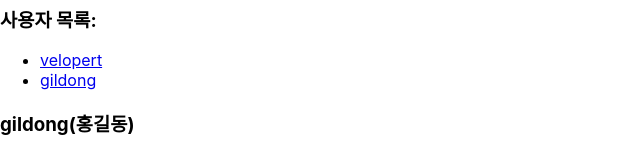
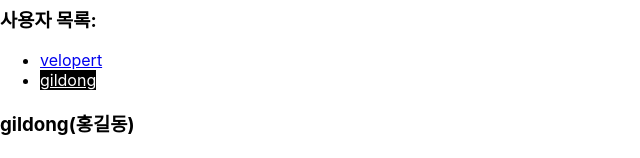
Before and after one commit to Sotaneum/study-react-spa, a React (Create React App) app: page /profiles/gildong in a window 1280 px wide. Shown: the part 126-284 px from the top of the page, without its empty margins (0-640 px from the left). Built offline with nearby package versions, Linux system fonts and the light colour scheme.

Commit message:
NavLink 적용

```diff
--- a/src/Profiles.js
+++ b/src/Profiles.js
@@ -1,17 +1,26 @@
 import React from "react";
-import { Link, Route } from "react-router-dom";
+import { Route, NavLink } from "react-router-dom";
 import Profile from "./Profile";
 
 const Profiles = () => {
+  const activeStyle = {
+    background: "black",
+    color: "white",
+  };
+
   return (
     <div>
       <h3>사용자 목록:</h3>
       <ul>
         <li>
-          <Link to="/profiles/velopert">velopert</Link>
+          <NavLink activeStyle={activeStyle} to="/profiles/velopert">
+            velopert
+          </NavLink>
         </li>
         <li>
-          <Link to="/profiles/gildong">gildong</Link>
+          <NavLink activeStyle={activeStyle} to="/profiles/gildong">
+            gildong
+          </NavLink>
         </li>
       </ul>
 
```
Also changed, not shown: 1 other file (tests, documents, lock files or other folders).
